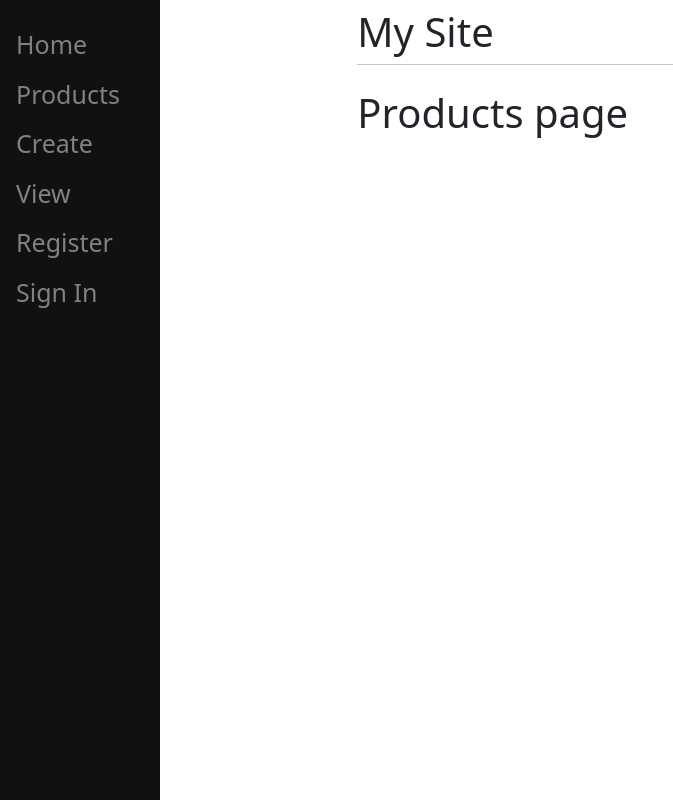
After one commit to mendebto/SDEVproj2021-2022, a Django app: page /products/ in a window 1280 px wide. The commit adds this page. Shown: the whole page, without its empty margins (0-673 px from the left). Run offline with Django 4.2, Linux system fonts and the light colour scheme; some libraries are stand-ins or nearby versions.

Commit message:
added new pages

```diff
--- a/mysite/main/templates/main/base.html
+++ b/mysite/main/templates/main/base.html
@@ -17,8 +17,12 @@
     <body>
         <div class="sidenav">
             <a href="/home">Home</a>
+            <a href="/products">Products</a>
             <a href="/create">Create</a>
             <a href="/view">View</a>
+            <a href="/register">Register</a>
+            <a href="/login">Sign In</a>
+
         </div>
 
         <!--content block-->
--- /dev/null
+++ b/mysite/main/templates/main/products.html
@@ -0,0 +1,10 @@
+{% extends 'main/base.html' %}
+
+{% block title %}
+Home
+{% endblock %}
+
+{% block content %}
+<h1>Products page</h1>
+
+{% endblock %}
--- a/mysite/main/urls.py
+++ b/mysite/main/urls.py
@@ -12,6 +12,8 @@ urlpatterns = [
     path("home/", views.home, name="home"),
     path("create/", views.create, name="create"),
     path("view/", views.view, name="view"),
-    path('testlang', views.testlang, name='testlang'),
+    path("products/", views.products, name="products"),
+    path("register/", views.register, name="register"),
+    # path('testlang', views.testlang, name='testlang'),
     # path("v1/", views.v1, name="view 1"),
 ]
--- a/mysite/main/views.py
+++ b/mysite/main/views.py
@@ -47,6 +47,15 @@ def home(request):
     return render(request, 'main/home.html', {'trans': trans})
 
 
+def products(request):
+    trans = _('hello')
+    return render(request, 'main/products.html', {'trans': trans})
+
+
+def register(request):
+    trans = _('hello')
+    return render(request, 'main/products.html', {'trans': trans})
+
 def create(response):
     if response.method == "POST":
         # POST holds information from form
--- a/mysite/mysite/settings.py
+++ b/mysite/mysite/settings.py
@@ -142,5 +142,5 @@ LOGOUT_REDIRECT_URL = "/"
 
 STATICFILES_DIRS = [
     BASE_DIR / "static",
-    'localproj/static/',
+    'mysite/static/',
 ]
--- a/mysite/mysite/static/css/styles.css
+++ b/mysite/mysite/static/css/styles.css
@@ -1,5 +1,5 @@
 
-          .   .sidenav {
+ .sidenav {
     height:100%; /*take up entire height*/
     width:160px;
     position: fixed;
--- a/mysite/mysite/urls.py
+++ b/mysite/mysite/urls.py
@@ -30,5 +30,5 @@ urlpatterns = [
     # default path the user is brought to
     path('', include("main.urls")),
     path('', include("django.contrib.auth.urls")),
-    path('testlang/', include('testlang.urls', namespace='testlang')),
+    # path('testlang/', include('testlang.urls', namespace='testlang')),
 ]
```
Lines whose indentation alone changed are shown as unchanged.
